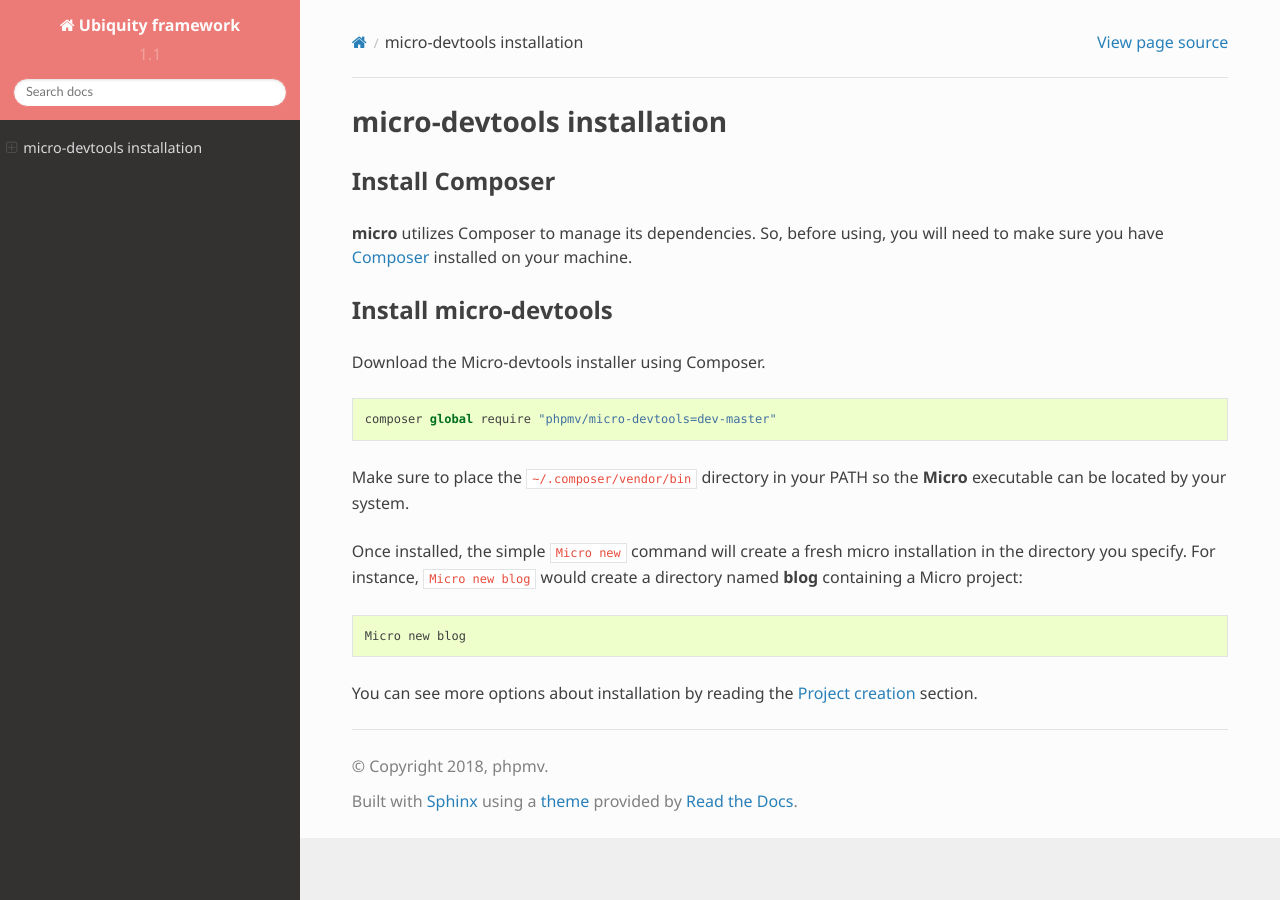
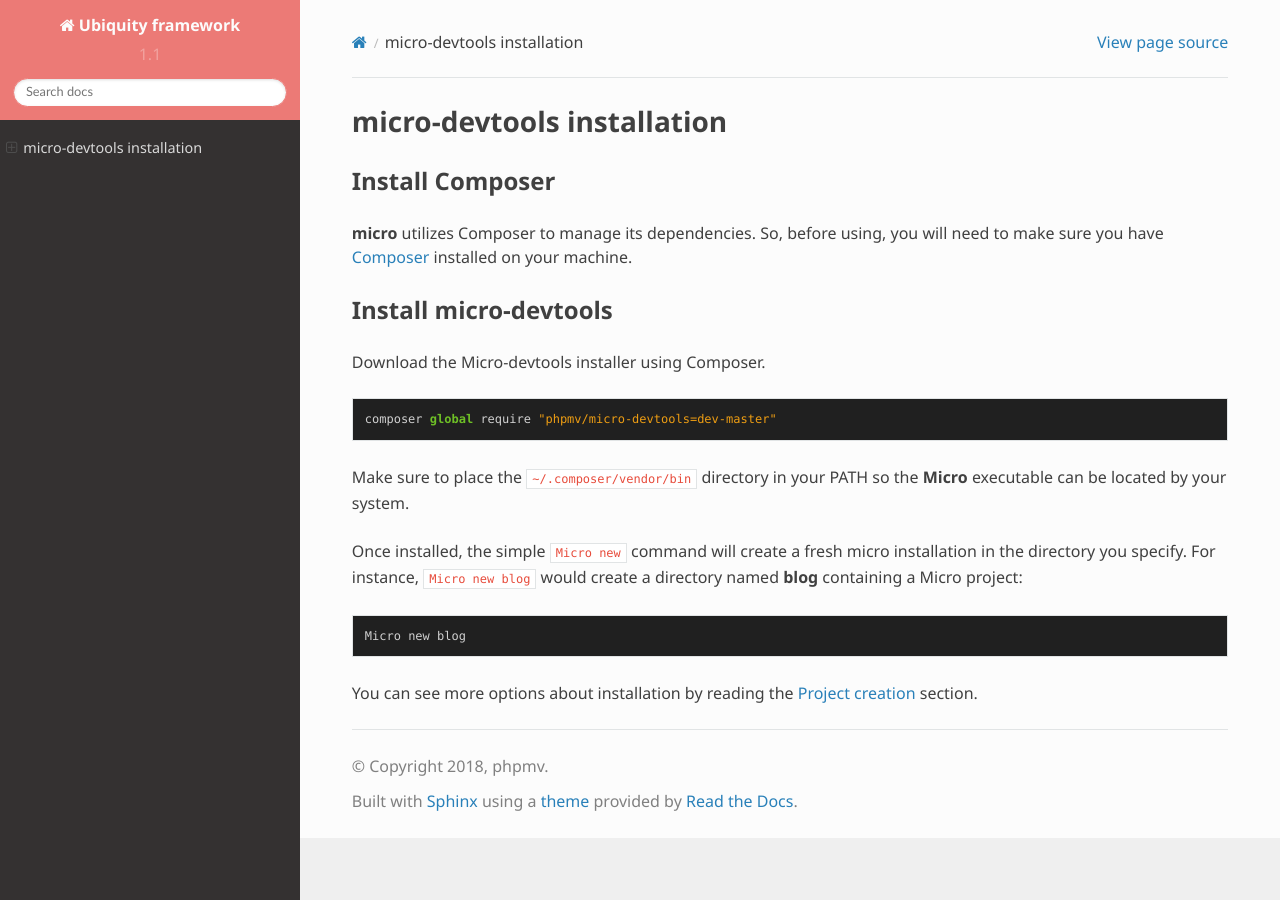
Before and after one commit to phpMv/ubiquity, a Sphinx documentation site: the page built from docs/install.rst, in a window 1280 px wide. Built offline with Sphinx 7.4.7 and the Read the Docs theme 2.0.0, drawn with Linux system fonts in a browser that asks for light colours.

Commit message:
doc native pygment style

```diff
--- a/docs/_static/css/custom.css
+++ b/docs/_static/css/custom.css
@@ -16,3 +16,7 @@
 .wy-alert.wy-alert-info, .rst-content .note, .rst-content .wy-alert-info.attention, .rst-content .wy-alert-info.caution, .rst-content .wy-alert-info.danger, .rst-content .wy-alert-info.error, .rst-content .wy-alert-info.hint, .rst-content .wy-alert-info.important, .rst-content .wy-alert-info.tip, .rst-content .wy-alert-info.warning, .rst-content .seealso, .rst-content .wy-alert-info.admonition-todo{
 	border-radius: 6px;
 }
+.caption-text{
+	font-weight: bolder;
+	font-size: small;
+}
--- a/docs/conf.py
+++ b/docs/conf.py
@@ -72,7 +72,7 @@
 exclude_patterns = ['_build', 'Thumbs.db', '.DS_Store']
 
 # The name of the Pygments (syntax highlighting) style to use.
-pygments_style = 'sphinx'
+pygments_style = 'native'
 
 # If true, `todo` and `todoList` produce output, else they produce nothing.
 todo_include_todos = False
```
